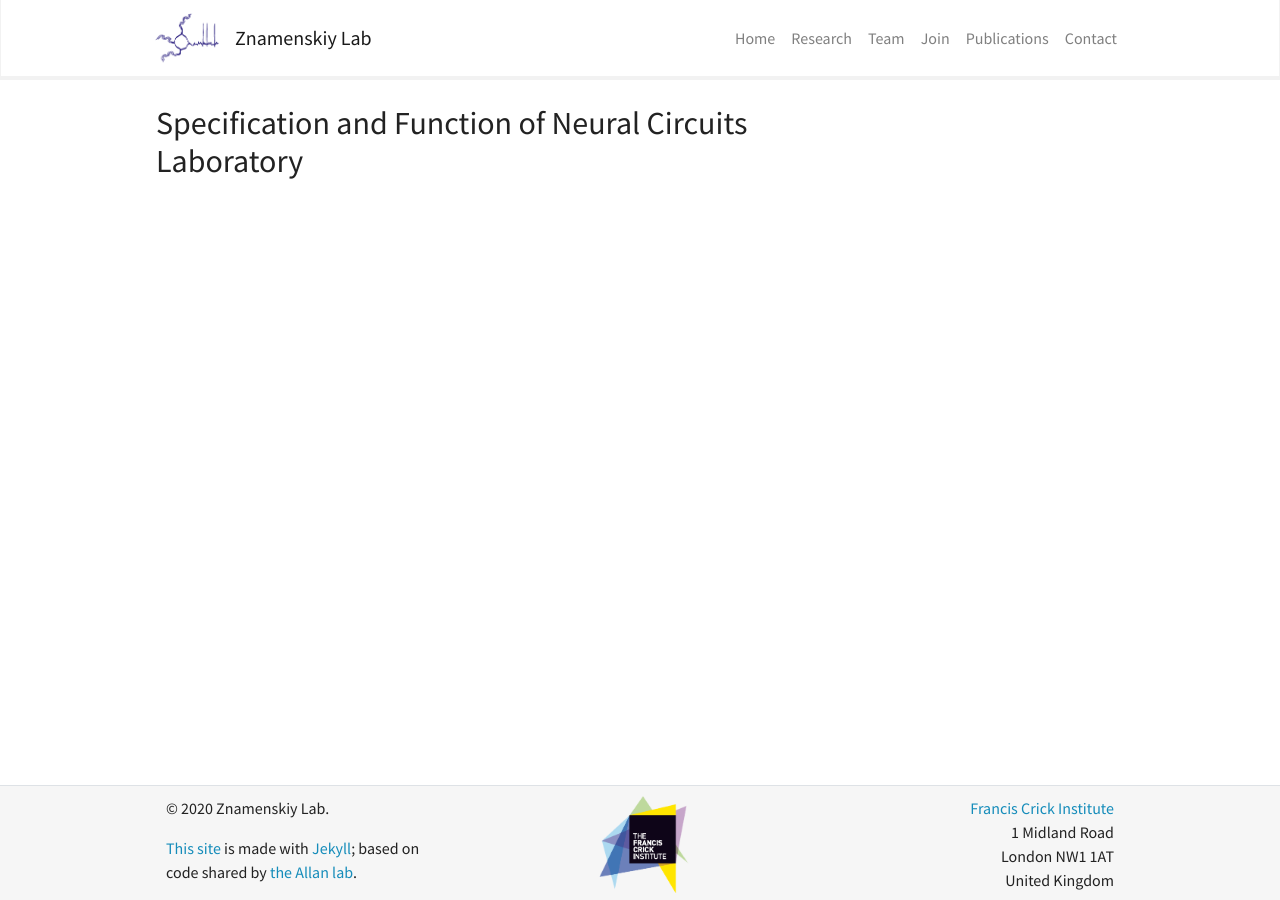
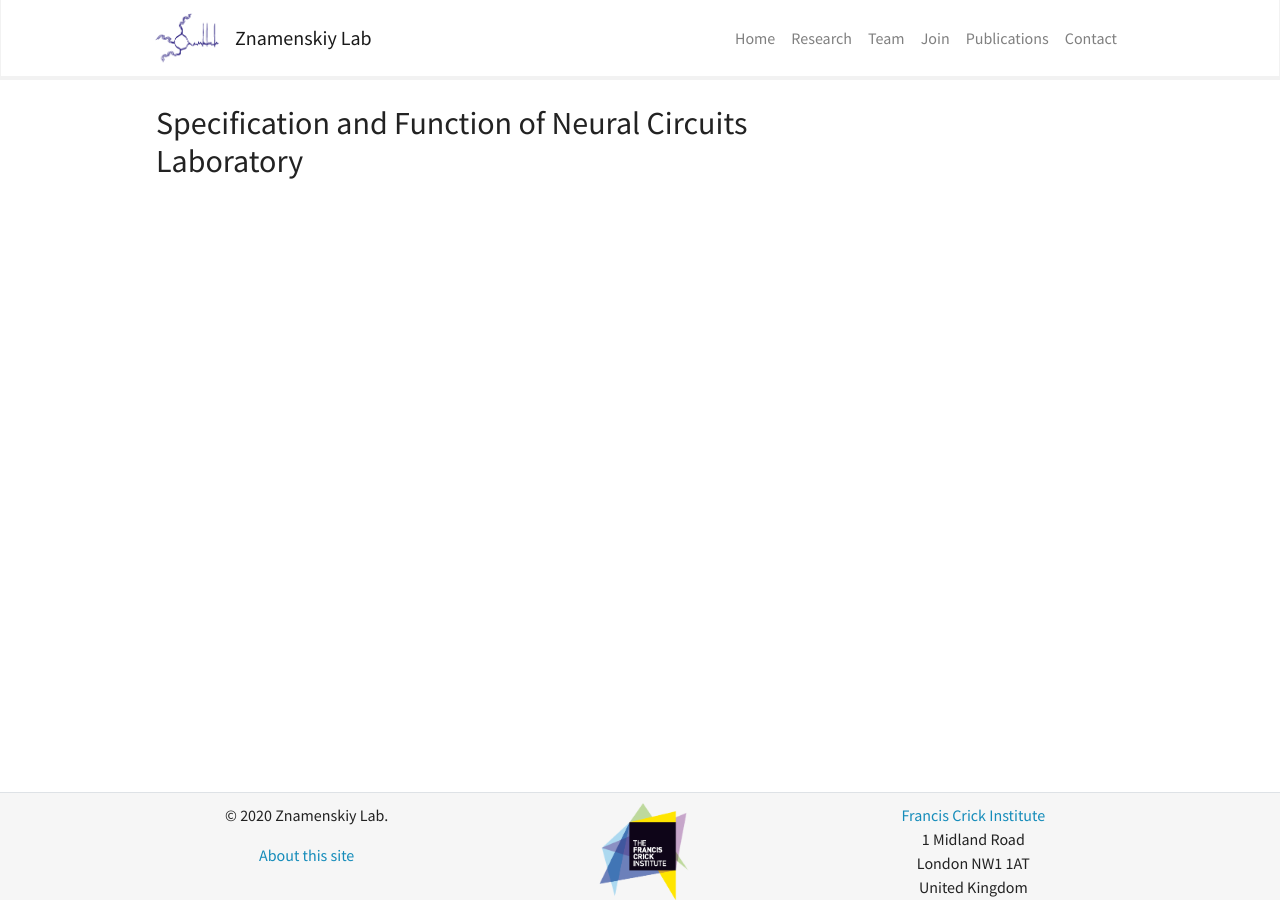
Before and after one commit to znamlab/znamlab.github.io, a Jekyll site: the page built from _pages/home.md, in a window 1280 px wide. Built offline with Jekyll 4.4.1, drawn with Linux system fonts in a browser that asks for light colours; nearby versions of some CDN libraries.

Commit message:
adjust footer formatting

```diff
--- a/_includes/footer.html
+++ b/_includes/footer.html
@@ -2,18 +2,16 @@
   <div class="panel-footer">
 	<div class="container-fluid">
 	  <div class="row">
-		<div class="col-sm-4">
+		<div class="col-sm-4 text-center">
 		  <p>&copy 2020 Znamenskiy Lab.</p>
-      <p><a href="{{ site.url }}{{ site.baseurl }}/aboutwebsite.html">This site</a> is made with <a href="https://jekyllrb.com">Jekyll</a>;
-        based on code shared by <a href="http://www.allanlab.org/">the Allan lab</a>.</p>
-		   <p>  </p><p>
+		   <p><a href="{{ site.url }}{{ site.baseurl }}/aboutwebsite.html">About this site</a></p><p>
 		</div>
 
     <div class="col-sm-4 text-center">
     <img src="{{ site.url }}{{ site.baseurl }}/images/crick_logo.png" class="img-fluid" alt="Crick logo" width="100 px">
     </div>
 
-		<div class="col-sm-4 text-right">
+		<div class="col-sm-4 text-center">
 		  <a href="http://www.crick.ac.uk">Francis Crick Institute</a> <br />
 		  1 Midland Road <br />
 		  London NW1 1AT <br />
```
